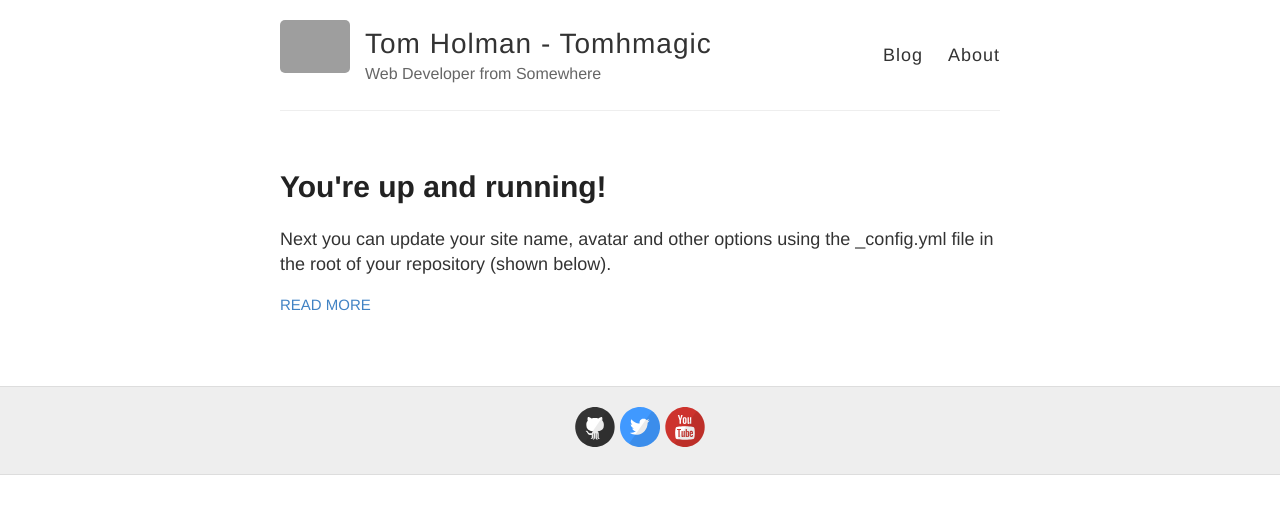
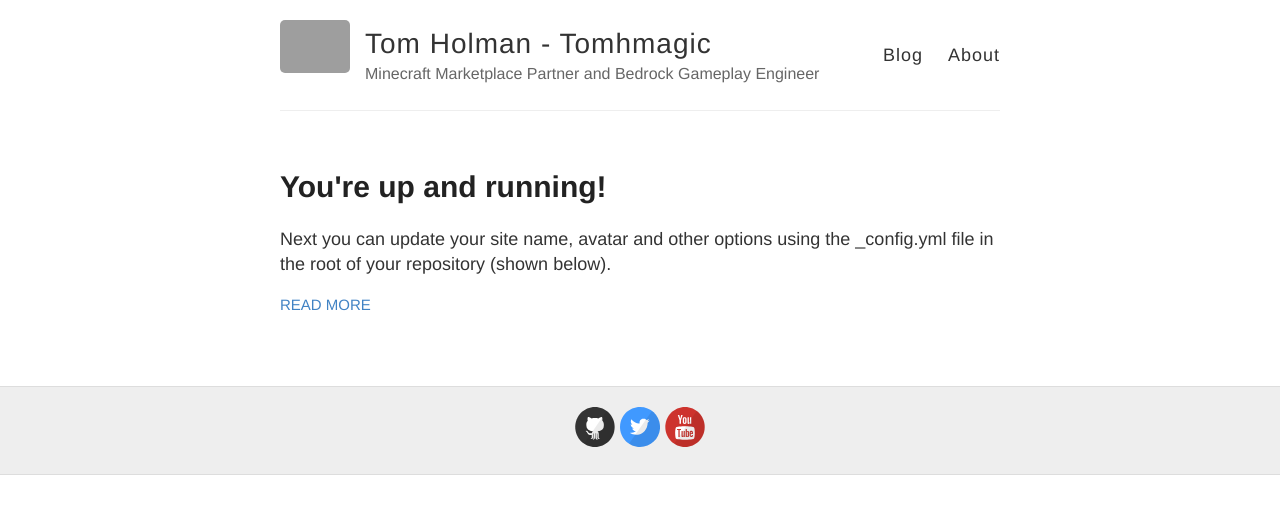
Before and after one commit to tomhmagic/tomhmagic.github.io, a Jekyll site: the page built from index.html, in a window 1280 px wide. Shown: the top 514 px of the page. Built offline with Jekyll 4.4.1, drawn with Linux system fonts in a browser that asks for light colours; grey boxes are pictures that could not be loaded.

Commit message:
Update _config.yml

```diff
--- a/_config.yml
+++ b/_config.yml
@@ -4,9 +4,12 @@
 
 # Name of your site (displayed in the header)
 name: Tom Holman - Tomhmagic
+remote_theme: pages-themes/midnight@v0.2.0
+plugins:
+- jekyll-remote-theme # add this line to the plugins list if you already have one
 
 # Short bio or description (displayed in the header)
-description: Web Developer from Somewhere
+description: Minecraft Marketplace Partner and Bedrock Gameplay Engineer
 
 # URL of your avatar or profile pic (you could use your GitHub profile pic)
 avatar: https://raw.githubusercontent.com/barryclark/jekyll-now/master/images/jekyll-logo.png
@@ -25,7 +28,6 @@ footer-links:
   instagram:
   linkedin:
   pinterest:
-  discord: tomhmagic
   rss: # just type anything here for a working RSS icon
   twitter: tomhmagic
   stackoverflow: # your stackoverflow profile, e.g. "users/50476/bart-kiers"
```
